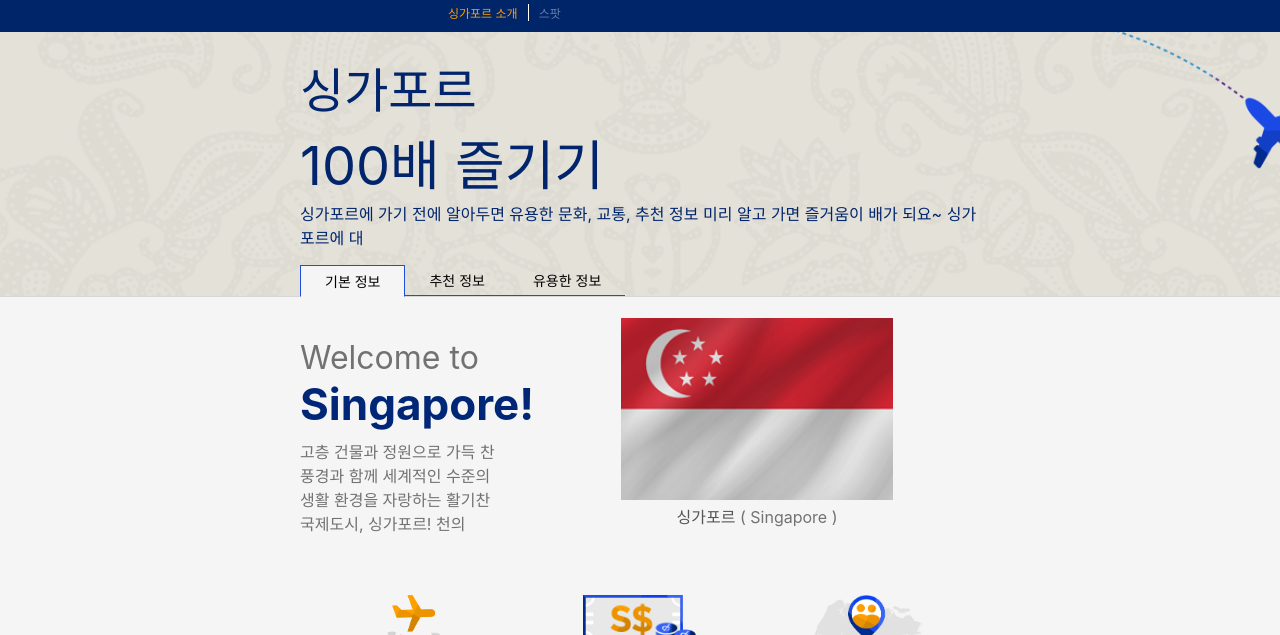
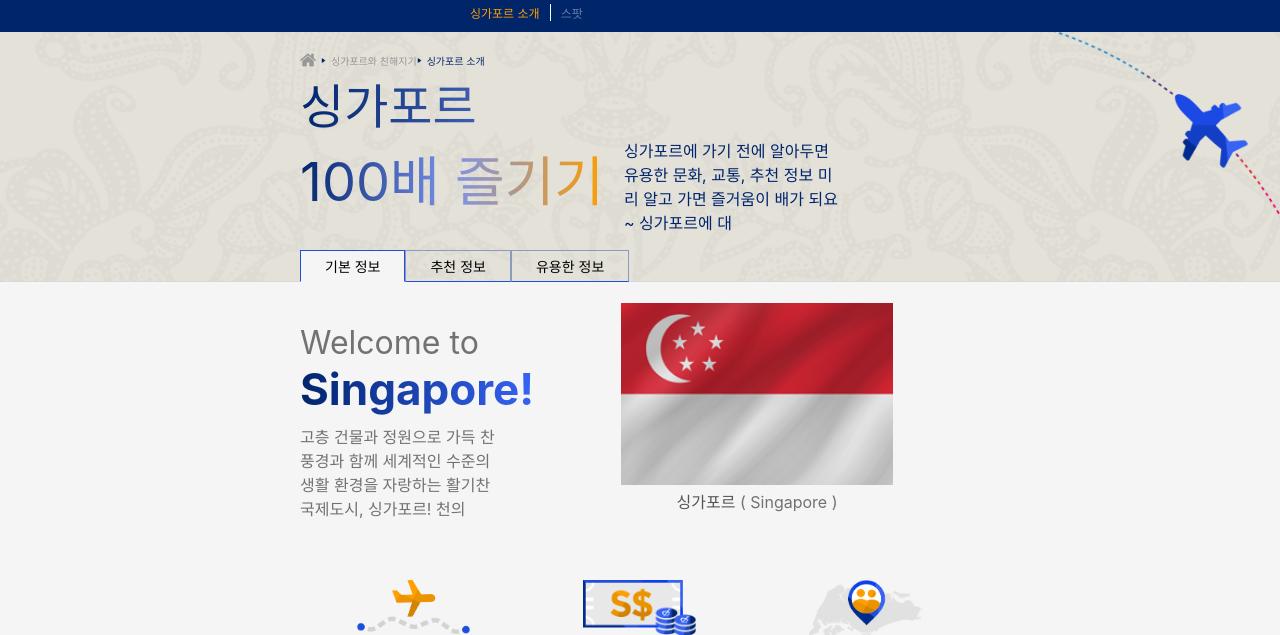
Before and after one commit to AnhLinhVTCA/AdventureSingapore_Assignment, a plain HTML site: page index.html in a window 1280 px wide. Shown: the part 91-726 px from the top of the page. Drawn offline with Linux system fonts and the light colour scheme.

Commit message:
loading 82%

```diff
--- a/index.html
+++ b/index.html
@@ -67,9 +67,18 @@
     <div class="main-content">
         <div class="title">
             <div class="container">
-                <p id="t1">싱가포르</p>
-                <p id="t2">100배 즐기기</p>
-                <p>싱가포르에 가기 전에 알아두면 유용한 문화, 교통, 추천 정보 미리 알고 가면 즐거움이 배가 되요~ 싱가포르에 대</p>
+                <div class="hihi">
+                    <img src="Image/home.png" alt="Home">
+                    <img src="Image/play-button.png" alt="arrow-right">
+                    <p>싱가포르와 친해지기</p>
+                    <img src="Image/play-button.png" alt="arrow-right">
+                    <p>싱가포르 소개</p>
+                </div>
+                <div class="t-content">
+                    <p id="t1">싱가포르</p>
+                    <p id="t2">100배 즐기기</p>
+                    <p id="t3">싱가포르에 가기 전에 알아두면 유용한 문화, 교통, 추천 정보 미리 알고 가면 즐거움이 배가 되요~ 싱가포르에 대</p>
+                </div>
             </div>
             <div class="tab-nav container">
                 <button class="tab1-nav">기본 정보</button>
--- a/style.css
+++ b/style.css
@@ -40,10 +40,18 @@
     #t2{
         font-size: 40px;
     }
-
+    #t1, #t2{
+        background: linear-gradient(to right, #00256d 0%, #7a92eb 50%, #fe9e01 100%);
+        -webkit-background-clip: text;
+        -webkit-text-fill-color: transparent;
+    }
+    #t3{
+        width: 80%;
+    }
     .tab-nav {
         overflow: hidden;
         padding-top: 1rem;
+        display: inline-flex;
     }
 
     .tab-nav button {
@@ -63,13 +71,16 @@
 
     .tab1-nav{
         background: #f5f5f5 !important;
-        border-top: 1.5px solid #1e4ede !important;
-        border-left: 1.5px solid #1e4ede !important;
-        border-right: 1.5px solid #1e4ede !important;
-        border-bottom: 1.5px solid #f5f5f5 !important;
+        border-top: 1px solid #1e4ede !important;
+        border-left: 1px solid #1e4ede !important;
+        border-right: 1px solid #1e4ede !important;
+        border-bottom: 1px solid #f5f5f5 !important;
     }
     .tab2-nav, .tab3-nav{
-        border-bottom: 1.5px solid #1e4ede !important;
+        border-top: 1px solid #8b9abd !important;
+        border-left: 1px solid #8b9abd !important;
+        border-right: 1px solid #8b9abd !important;
+        border-bottom: 1px solid #1e4ede !important;
     }
     .t-title > p{
         font-size: 32px;
@@ -81,7 +92,9 @@
     }
     #sing{
         font-weight: bold;
-        color: #002777 !important;
+        background: linear-gradient(to right, #00256c 0%, #3763f5 100%);
+        -webkit-background-clip: text;
+        -webkit-text-fill-color: transparent;
         font-size: 44px !important;
     }
     #cont{
@@ -169,6 +182,22 @@
     .nav, .navigation{
         display: none;
     }
+    .hihi{
+        display: none;
+        font-size: 10px;
+        color: #969694;
+        align-items: center;
+    }
+    .hihi p:nth-child(5) {
+        color: #002569;
+      }
+    .hihi img{
+          margin-right: 5px;
+    }
+    .hihi img:nth-child(2), .hihi img:nth-child(4){
+        width: 5px;
+        height: 5px;
+  }
     @media only screen and (min-width: 1050px)
     {
         .container{
@@ -227,6 +256,7 @@
             float: left;
         }
         .ft-content{
+            margin-top: 10px;
             width: 40%;
             font-size: 12px !important;
         }
@@ -237,6 +267,9 @@
         .nav{
             display: block;
             margin-left: 50px;
+        }
+        .hihi{
+            display: flex;
         }
         .hm{
             background: #ff9f00;
@@ -284,7 +317,7 @@
         }
         .navigation p {
             position: relative;
-            left: 35%;
+            left: 470px;
             font-size: 12px;
         }
         #kk{
@@ -293,4 +326,8 @@
             padding-right: 10px;
             margin-right: 10px;
         }
+        #t2{
+            float: left;
+            margin-right: 20px;
+        }
     }
```
Also changed, not shown: Image/home.png (added), Image/play-button.png (added).
